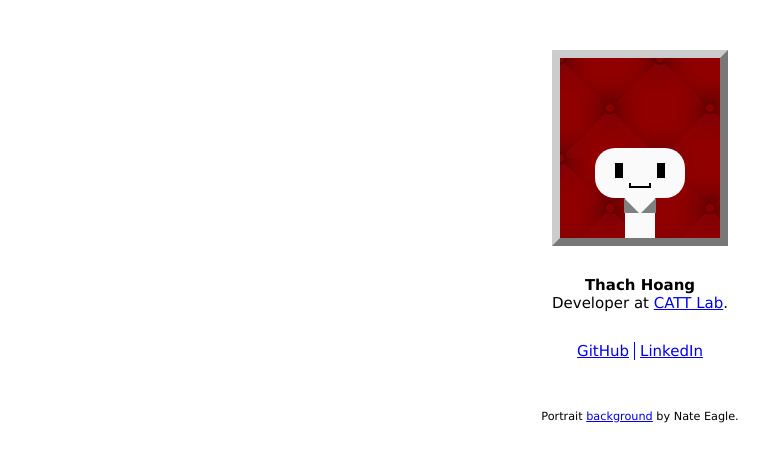
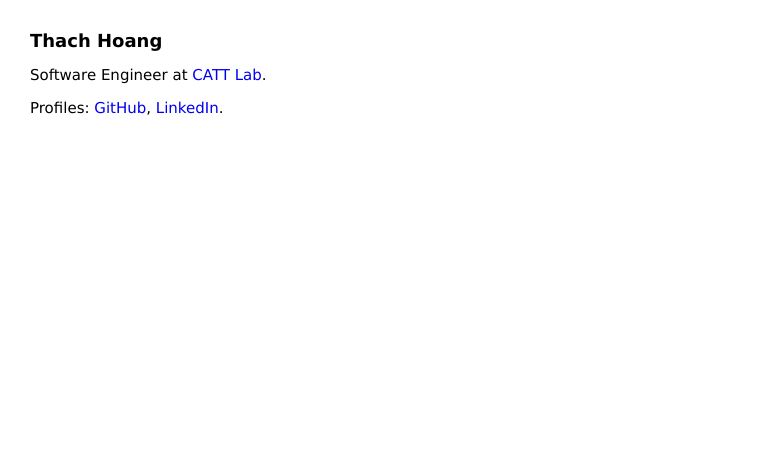
Before and after one commit to thachhoang/thachhoang.github.com, a Jekyll site: the page built from index.html, in a window 1280 px wide. Shown: the top 462 px of the page, without its empty margins (0-768 px from the left). Built offline with Jekyll 4.4.1, drawn with Linux system fonts in a browser that asks for light colours.

Commit message:
Super simple index page

```diff
--- a/_layouts/default.html
+++ b/_layouts/default.html
@@ -12,6 +12,7 @@
 		{% endif %}
 	{% endcapture %}
 	<title>{{ title }}</title>
+	<link rel="stylesheet" href="css/normalize.css">
 	<link rel="stylesheet" href="css/main.css">
 	<script src="https://cdn.polyfill.io/v2/polyfill.min.js"></script>
 </head>
--- a/css/main.css
+++ /dev/null
@@ -1,99 +0,0 @@
-@charset "UTF-8";
-* { margin: 0; padding: 0; }
-/* force a vertical scrollbar to prevent a jumpy page */
-html {overflow-y: scroll;}
-
-body {
-	font-family: Verdana, Arial, sans-serif;
-	font-size: 15px;
-	background-color: white;
-	text-align: center;
-	margin: 50px 0;
-}
-body > * {
-	display: block;
-	margin: 2em auto;
-}
-
-.nav > * {
-	padding: 0 5px;
-	border-left-width: 1px;
-	border-left-style: solid;
-}
-.nav > *:first-child {border-left: none;}
-
-.footer {
-	margin-top: 50px;
-	font-size: 0.75em;
-}
-
-.portrait {
-	width: 160px;
-	height: 180px;
-	border: 8px outset #ccc;
-	position: relative;
-	margin: 0 auto;
-	/* http://lea.verou.me/css3patterns/#upholstery */
-	background:
-	radial-gradient(hsl(0, 100%, 27%) 4%, hsl(0, 100%, 18%) 9%, hsla(0, 100%, 20%, 0) 9%) 0 0,
-	radial-gradient(hsl(0, 100%, 27%) 4%, hsl(0, 100%, 18%) 8%, hsla(0, 100%, 20%, 0) 10%) 50px 50px,
-	radial-gradient(hsla(0, 100%, 30%, 0.8) 20%, hsla(0, 100%, 20%, 0)) 50px 0,
-	radial-gradient(hsla(0, 100%, 30%, 0.8) 20%, hsla(0, 100%, 20%, 0)) 0 50px,
-	radial-gradient(hsla(0, 100%, 20%, 1) 35%, hsla(0, 100%, 20%, 0) 60%) 50px 0,
-	radial-gradient(hsla(0, 100%, 20%, 1) 35%, hsla(0, 100%, 20%, 0) 60%) 100px 50px,
-	radial-gradient(hsla(0, 100%, 15%, 0.7), hsla(0, 100%, 20%, 0)) 0 0,
-	radial-gradient(hsla(0, 100%, 15%, 0.7), hsla(0, 100%, 20%, 0)) 50px 50px,
-	linear-gradient(45deg, hsla(0, 100%, 20%, 0) 49%, hsla(0, 100%, 0%, 1) 50%, hsla(0, 100%, 20%, 0) 70%) 0 0,
-	linear-gradient(-45deg, hsla(0, 100%, 20%, 0) 49%, hsla(0, 100%, 0%, 1) 50%, hsla(0, 100%, 20%, 0) 70%) 0 0;
-	background-color: rgb(132, 11, 42);
-	background-size: 100px 100px;
-}
-
-.portrait * {position: absolute;}
-
-.kid {background-color: #fafafa;}
-
-.head {
-    width: 90px; height: 50px;
-    left: 50%; bottom: 40px;
-	margin-left: -45px;
-	border-radius: 20px;
-}
-
-.body {
-    width: 30px; height: 40px;
-    left: 50%; bottom: 0;
-	margin-left: -15px;
-}
-
-.mouth {
-	width: 18px;
-	height: 3px;
-	top: 35px; left: 50%;
-	margin-left: -11px;
-	border: 2px solid black;
-	border-top: none;
-}
-
-.eye {
-    width: 8px; height: 15px;
-    top: 15px;
-	background-color: black;
-}
-.eye.left {left: 20px;}
-.eye.right {right: 20px;}
-
-.collar {
-	width: 0px; height: 0px;
-	border-style: solid;
-}
-.collar.left {
-	border-color: transparent transparent transparent #808080;
-	border-width: 15px 0 0 15px;
-	left: -1px;
-}
-.collar.right {
-	border-color: transparent transparent #808080 transparent;
-	border-width: 0 0 15px 15px;
-	right: -1px;
-}
--- /dev/null
+++ b/css/main.scss
@@ -0,0 +1,38 @@
+---
+---
+html {
+	overflow-y: scroll;
+}
+
+body {
+	font-family: Verdana, Arial, sans-serif;
+	font-size: 15px;
+	background-color: white;
+	min-width: 300px;
+}
+
+h1 { font-size: 1.2em; }
+h2 { font-size: 1.1em; }
+h3 { font-size: 1.1em; }
+h4 { font-size: 1.1em; }
+h5 { font-size: 1.1em; }
+h6 { font-size: 1em; }
+
+a {
+	$linkcolor: #0000EE;
+	text-decoration: none;
+	padding-bottom: 1px;
+	color: $linkcolor;
+	&:hover {
+		border-bottom: 1px solid $linkcolor;
+	}
+}
+
+section:first-child {
+	margin-top: 2em;
+}
+
+section, nav {
+	margin: 1em 2em;
+	width: 500px;
+}
--- a/index.html
+++ b/index.html
@@ -1,24 +1,11 @@
 ---
 ---
-<div class="portrait">
-	<div class="kid head" title="I LOOK NOTHING LIKE THIS!!!">
-		<div class="eye left"></div>
-		<div class="eye right"></div>
-		<div class="mouth"></div>
-	</div>
-	<div class="kid body">
-		<div class="collar left"></div>
-		<div class="collar right"></div>
-	</div>
-</div>
-<div>
-	<p><strong>Thach Hoang</strong></p>
-	<p>Developer at <a href="http://www.cattlab.umd.edu/">CATT Lab</a>.</p>
-</div>
-<div class="nav">
-	<a href="http://github.com/thachhoang">GitHub</a><!--
-	--><a href="https://www.linkedin.com/pub/thach-hoang/5b/350/3b9">LinkedIn</a>
-</div>
-<div class="footer">
-	Portrait <a href="http://lea.verou.me/css3patterns/#upholstery">background</a> by Nate Eagle.
-</div>
+<section>
+	<h1>Thach Hoang</h1>
+	<p>Software Engineer at <a href="http://www.cattlab.umd.edu/">CATT Lab</a>.</p>
+</section>
+<nav>
+	Profiles:
+	<a href="http://github.com/thachhoang">GitHub</a>,
+	<a href="https://www.linkedin.com/pub/thach-hoang/5b/350/3b9">LinkedIn</a>.
+</nav>
```
Also changed, not shown: css/normalize.css (added).
